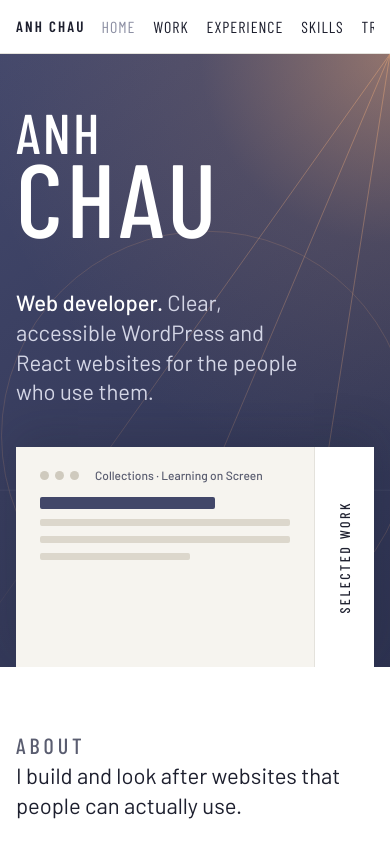
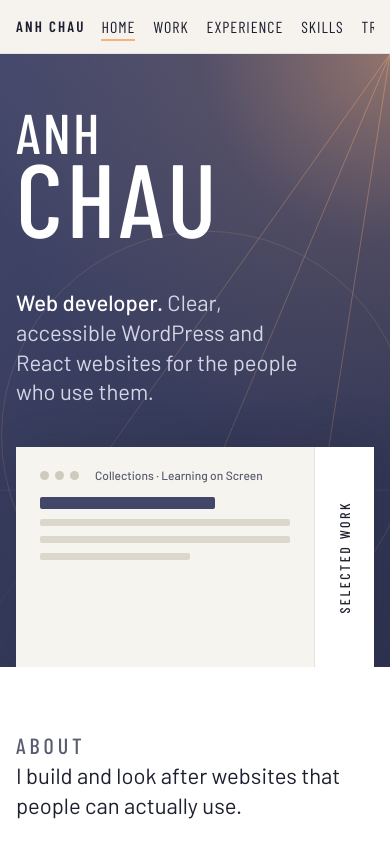
Before and after one commit to anh-8922/porfolio-Anh, a Next.js app: page / in a window 390 px wide. Shown: the top 844 px of the page. Built offline with nearby package versions, Linux system fonts and the light colour scheme.

Commit message:
improve sidebar

```diff
--- a/src/app/globals.css
+++ b/src/app/globals.css
@@ -3,7 +3,7 @@
 @tailwind utilities;
 
 /* Tailwind's preflight reset stays on; the rules below set every element they use explicitly.
-   Layout: a white side rail with the menu, an indigo hero with thin peach line artwork and a card leading
+   Layout: a lightly tinted side rail with the menu, an indigo hero with thin peach line artwork and a card leading
    to the work, then quiet sections. Every colour is a token at the top of this file. */
 
 /* ---------- Colours ----------
@@ -12,7 +12,7 @@
 :root{
   --page:#efede8; --paper:#ffffff; --ink:#1d1f2e; --muted:#5a5d70; --line:#e4e2dc;
   --peach:#f9b17a; --indigo:#424769; --indigo-deep:#2d3250;
-  --nav-current:#8c8fa3; --shadow:rgba(29,31,46,.08);
+  --rail-bg:#f6f3ee; --shadow:rgba(29,31,46,.08);
   /* hero */
   --hero-bg:#2d3250; --hero-first:#ffffff; --hero-last:#ffffff; --hero-text:#d4d6e6; --hero-strong:#ffffff;
   /* hero line artwork */
@@ -40,12 +40,14 @@ a{color:inherit}
 .frame{display:grid;grid-template-columns:var(--rail) 1fr;margin:16px;background:var(--paper);border-radius:20px;box-shadow:0 10px 40px var(--shadow);overflow:clip}
 
 /* ---------- Rail ---------- */
-.rail{position:sticky;top:0;height:100vh;display:flex;flex-direction:column;justify-content:space-between;padding:40px 36px}
+.rail{position:sticky;top:0;height:100vh;display:flex;flex-direction:column;justify-content:space-between;padding:40px 36px;background:var(--rail-bg);border-right:1px solid var(--line)}
 .brand{font:600 15px/1.2 var(--display);letter-spacing:.14em;text-transform:uppercase;text-decoration:none}
 .nav ul{list-style:none;margin:0;padding:0;display:grid;gap:14px}
-.nav a{font:400 19px/1 var(--display);letter-spacing:.06em;text-transform:uppercase;text-decoration:none;color:var(--ink)}
-.nav a:hover{color:var(--peach)}
-.nav a[aria-current="true"]{color:var(--nav-current)}
+.nav a{position:relative;display:inline-block;font:400 19px/1 var(--display);letter-spacing:.06em;text-transform:uppercase;text-decoration:none;color:var(--ink);transition:padding .15s}
+.nav a:hover{color:var(--indigo)}
+/* Current section: a short peach dash before the link */
+.nav a[aria-current="true"]{padding-left:22px}
+.nav a[aria-current="true"]::before{content:"";position:absolute;left:0;top:50%;width:14px;height:2px;background:var(--peach)}
 .social{display:flex;gap:18px;font:500 14px/1 var(--display);letter-spacing:.1em;text-transform:uppercase}
 .social a{text-decoration:none;color:var(--muted)}
 .social a:hover{color:var(--ink)}
@@ -120,11 +122,13 @@ h2{font:500 clamp(40px,5vw,64px)/1 var(--display);letter-spacing:.02em;text-tran
 /* ---------- Small screens: the rail becomes a top bar ---------- */
 @media (max-width:860px){
   .frame{grid-template-columns:minmax(0,1fr);margin:0;border-radius:0}
-  .rail{min-width:0;position:sticky;height:auto;flex-direction:row;align-items:center;gap:16px;padding:12px 16px;background:var(--paper);z-index:5;border-bottom:1px solid var(--line)}
+  .rail{min-width:0;position:sticky;height:auto;flex-direction:row;align-items:center;gap:16px;padding:12px 16px;background:var(--rail-bg);border-right:0;z-index:5;border-bottom:1px solid var(--line)}
   .brand{white-space:nowrap}
   .nav{overflow-x:auto;min-width:0;flex:1}
   .nav ul{display:flex;gap:18px}
   .nav a{font-size:16px;white-space:nowrap}
+  .nav a[aria-current="true"]{padding-left:0}
+  .nav a[aria-current="true"]::before{left:0;right:0;width:auto;top:auto;bottom:-6px}
   .social{display:none}
   .hero{min-height:auto;padding-block:56px 0;padding-inline:16px}
   .hero-lines g{opacity:.55}
@@ -134,4 +138,4 @@ h2{font:500 clamp(40px,5vw,64px)/1 var(--display);letter-spacing:.02em;text-tran
   .work,.rows li{grid-template-columns:1fr}
   section{padding-block:64px;padding-inline:max(16px,env(safe-area-inset-left,0px))}
 }
-@media (prefers-reduced-motion:reduce){html{scroll-behavior:auto}}
+@media (prefers-reduced-motion:reduce){html{scroll-behavior:auto}.nav a{transition:none}}
```
Also changed, not shown: documents/COLOR-SCHEME.md (+2 -1 lines), 1 other file (tests, documents, lock files or other folders).
